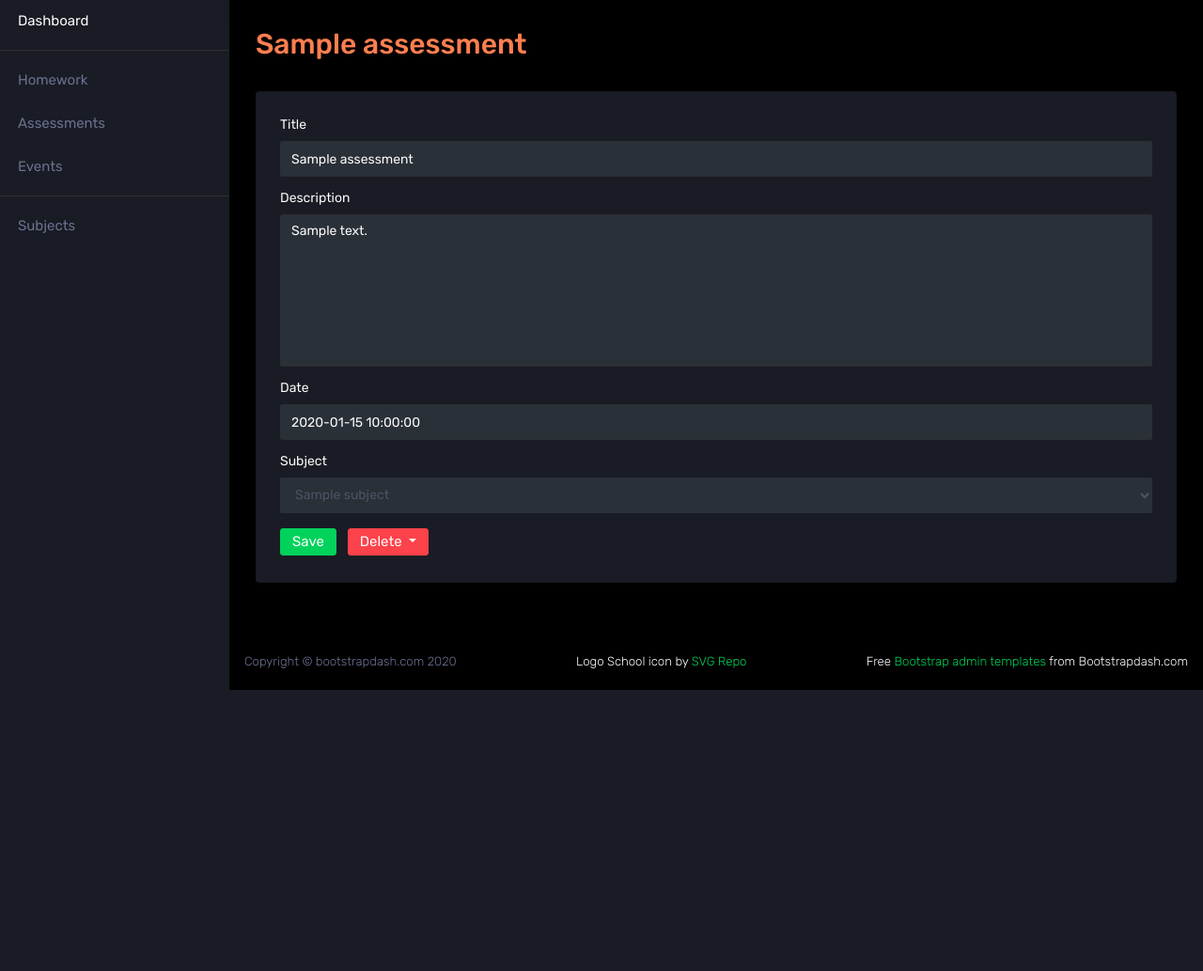
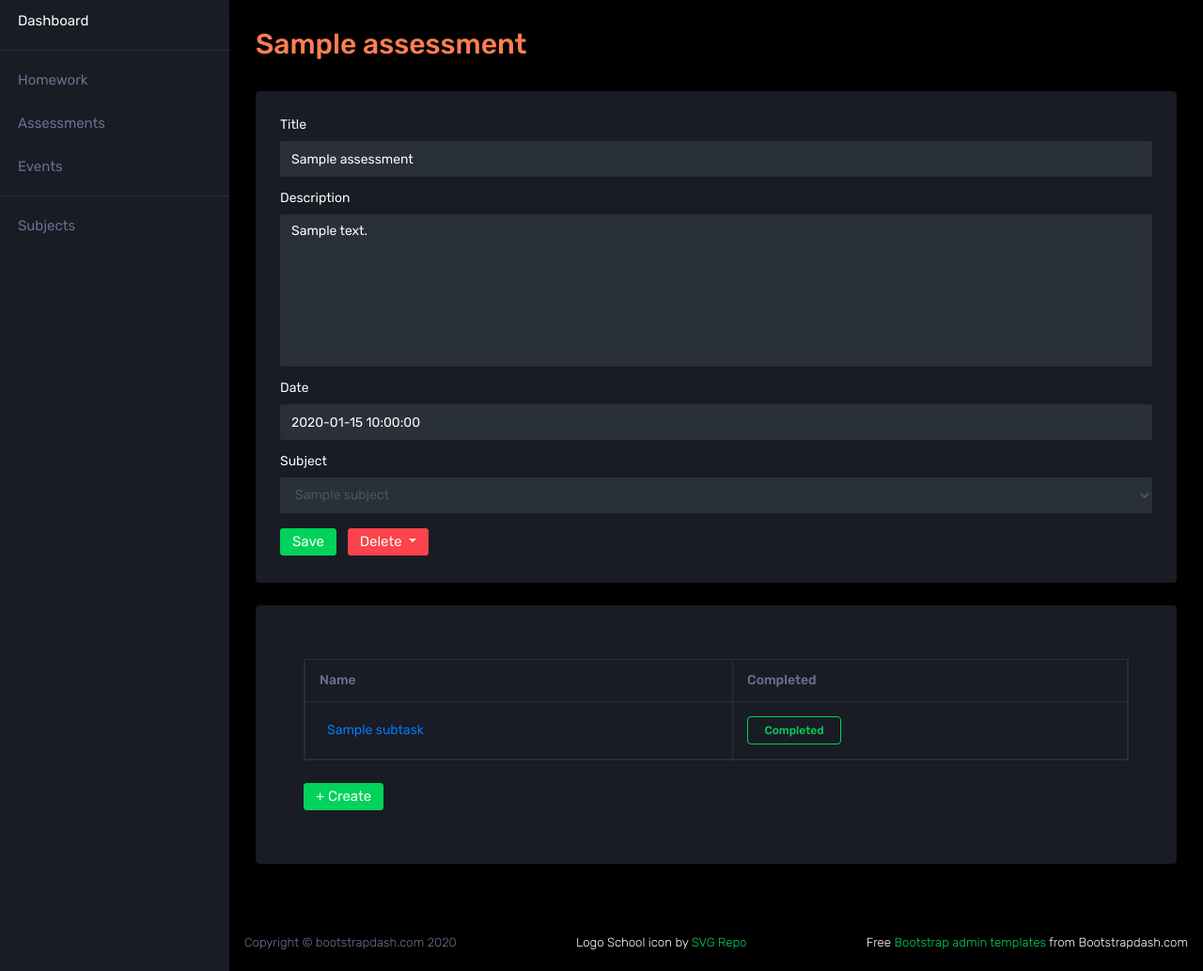
Before and after one commit to J-J-B-J/SchoolPlanner2, a Django app: page /assessments/1/ in a window 1280 px wide. Shown: the part 71-1104 px from the top of the page at 94% size. Before the commit the page ends 805 px from the top, so only its background shows below. Run offline with Django 4.2, Linux system fonts and the light colour scheme; tables that the repository leaves empty hold one stand-in row (values such as "Sample post"); some libraries are stand-ins or nearby versions.

Commit message:
Add Subtasks

```diff
--- a/SchoolPlanners/forms.py
+++ b/SchoolPlanners/forms.py
@@ -39,6 +39,14 @@ class NewEventForm(forms.ModelForm):
         localized_fields = ['start', 'end']
 
 
+class NewSubTaskForm(forms.ModelForm):
+    """Form for a subtask."""
+    class Meta:
+        """Metaclass for the form."""
+        model = SubTask
+        fields = ['name']
+
+
 class EditSubjectForm(forms.ModelForm):
     """Form for editing a subject."""
     class Meta:
@@ -72,3 +80,11 @@ class EditEventForm(forms.ModelForm):
         model = Event
         fields = ['title', 'description', 'start', 'end', 'location']
         localized_fields = ['start', 'end']
+
+
+class EditSubTaskForm(forms.ModelForm):
+    """Form for a subtask."""
+    class Meta:
+        """Metaclass for the form."""
+        model = SubTask
+        fields = ['name', 'completed']
--- a/SchoolPlanners/templates/assessments/one.html
+++ b/SchoolPlanners/templates/assessments/one.html
@@ -25,4 +25,44 @@
         </div>
     </div>
 </div>
+<div class="row">
+    <div class="col-12 grid-margin">
+        <div class="card">
+            <div class="card-body">
+                <div class="card-body">
+                    <div class="table-responsive table-bordered table-hover">
+                        <table class="table">
+                            <thead>
+                            <tr>
+                                <th>Name</th>
+                                <th>Completed</th>
+                            </tr>
+                            </thead>
+                            <tbody>
+                                {% for subtask in subtasks %}
+                                    <tr>
+                                        <td>
+                                            <a class="pl-2" href="{% url 'SchoolPlanners:subtask' subtask.id %}">{{ subtask.name }}</a>
+                                        </td>
+                                        <td>
+                                            {% if subtask.completed %}
+                                                <div class="badge badge-outline-success" style="width: 100px"> Completed </div>
+                                            {% else %}
+                                                <div class="badge badge-outline-danger" style="width: 100px"> Incomplete </div>
+                                            {% endif %}
+                                        </td>
+                                    </tr>
+                                {% empty %}
+                                <tr><th>No subtasks yet!</th></tr>
+                                {% endfor %}
+                            </tbody>
+                        </table>
+                    </div>
+                    <br>
+                    <a class="btn btn-success mr-2" href="{% url 'SchoolPlanners:new_subtask' assessment.id %}">+ Create</a>
+                </div>
+            </div>
+        </div>
+    </div>
+</div>
 {% endblock %}
--- a/SchoolPlanners/urls.py
+++ b/SchoolPlanners/urls.py
@@ -36,4 +36,11 @@ urlpatterns = [
     path('events/<int:event_id>/delete', views.delete_event,
          name='delete_event'),
     path('events/new/', views.new_event, name='new_event'),
+
+    # Subtasks
+    path('subtasks/<int:subtask_id>/', views.subtask, name='subtask'),
+    path('assessments/<int:assessment_id>/<int:subtask_id>/delete',
+         views.delete_subtask, name='delete_subtask'),
+    path('assessments/<int:assessment_id>/newsubtask/', views.new_subtask,
+         name='new_subtask'),
 ]
--- a/SchoolPlanners/views.py
+++ b/SchoolPlanners/views.py
@@ -4,10 +4,10 @@ from django.forms.utils import RenderableMixin
 
 import datetime
 
-from .models import Subject, Event, Homework, Assessment
+from .models import Subject, Event, Homework, Assessment, SubTask
 from .forms import NewSubjectForm, NewHomeworkForm, NewAssessmentForm, \
-    NewEventForm, EditSubjectForm, EditHomeworkForm, EditAssessmentForm, \
-    EditEventForm
+    NewEventForm, NewSubTaskForm, EditSubjectForm, EditHomeworkForm,\
+    EditAssessmentForm,  EditEventForm, EditSubTaskForm
 
 
 def index(request):
@@ -184,9 +184,12 @@ def assessment(request, assessment_id):
     else:
         # Show form
         form = EditAssessmentForm(instance=assessment_)
+
+    subtasks = SubTask.objects.filter(assignment=assessment_)
     context = {
         'assessment': assessment_,
         'form':       form,
+        'subtasks':   subtasks,
     }
     return render(request, 'assessments/one.html', context)
 
@@ -273,3 +276,51 @@ def new_event(request):
         'form': form,
     }
     return render(request, 'events/new.html', context)
+
+
+def delete_subtask(request, assessment_id, subtask_id):
+    """The page for deleting a subtask."""
+    subtask_ = SubTask.objects.get(id=subtask_id)
+    subtask_.delete()
+    return redirect('SchoolPlanners:assessment',  assessment_id)
+
+
+def subtask(request, subtask_id):
+    """The page for editing a subtask."""
+    subtask_ = SubTask.objects.get(id=subtask_id)
+    if request.method == 'POST':
+        # Submit data
+        form = EditSubTaskForm(request.POST, instance=subtask_)
+        if form.is_valid():
+            form.save()
+            assessment_ = subtask_.assignment
+            return redirect('SchoolPlanners:assessment', assessment_.id)
+    else:
+        # Show form
+        form = EditSubTaskForm(instance=subtask_)
+    context = {
+        'subtask':    subtask_,
+        'form':       form,
+        'assessment': subtask_.assignment
+    }
+    return render(request, 'subtasks/one.html', context)
+
+
+def new_subtask(request, assessment_id):
+    """The page for creating a new subtask."""
+    if request.method == 'POST':
+        # Submit data
+        form = NewSubTaskForm(request.POST)
+        if form.is_valid():
+            newsubtask = form.save(commit=False)
+            newsubtask.assignment = Assessment.objects.get(id=assessment_id)
+            newsubtask.save()
+            return redirect('SchoolPlanners:assessment', assessment_id)
+    else:
+        # Show form
+        form = NewSubTaskForm()
+    context = {
+        'form': form,
+        'assessment': Assessment.objects.get(id=assessment_id)
+    }
+    return render(request, 'subtasks/new.html', context)
```
Also changed, not shown: SchoolPlanners/templates/subtasks/new.html (added, +9 -0 lines), SchoolPlanners/templates/subtasks/one.html (added, +9 -0 lines).
